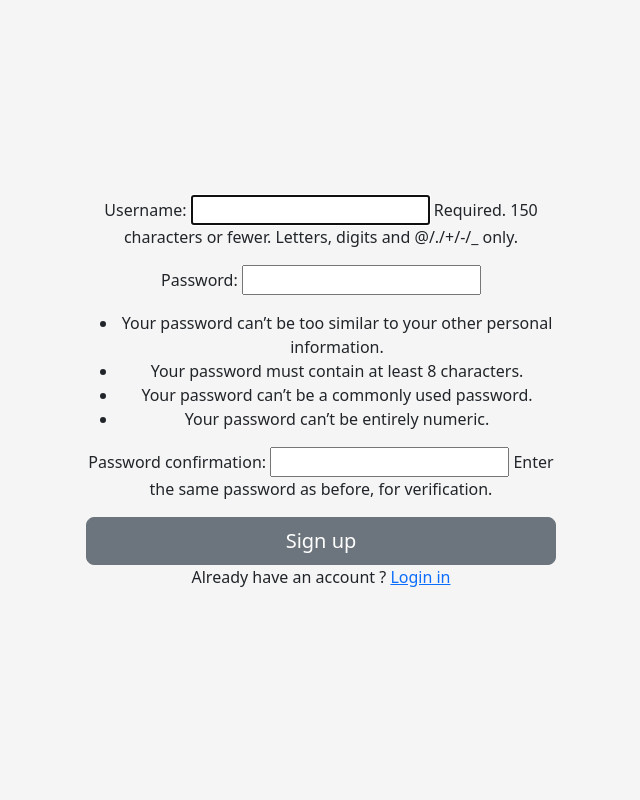
After one commit to ThienNguyenThanh/Memory-Management, a Django app: page /signup/ in a window 1280 px wide. The commit adds this page. Shown: the whole page, without its empty margins (319-959 px from the left). Run offline with Django 4.2, Linux system fonts and the light colour scheme.

Commit message:
Create Signup page

```diff
--- a/core/urls.py
+++ b/core/urls.py
@@ -1,15 +1,17 @@
-from django.contrib import admin
-from django.urls import path, include
-from django.contrib.auth import views as auth_views
 from django.conf import settings
 from django.conf.urls.static import static
-from .views import home_view, login_view
+from django.contrib import admin
+from django.contrib.auth import views as auth_views
+from django.urls import include, path
+
+from .views import home_view, login_view, signup_view
 
 urlpatterns = [
     path('admin/', admin.site.urls),
     path("login/", login_view, name="login"),
     # path('login/', auth_views.LoginView.as_view(), name='login'),
     path("logout/", auth_views.LogoutView.as_view(), name="logout"),
+    path("signup/", signup_view, name="signup"),
     path('social-auth/', include('social_django.urls', namespace="social")),
     path("", home_view, name="home"),
 
--- a/core/views.py
+++ b/core/views.py
@@ -1,9 +1,17 @@
-from django.shortcuts import render, redirect
-from memory.models import Memory, Images
+from django.contrib.auth import authenticate, forms, login
 from django.contrib.auth.decorators import login_required
-from django.contrib.auth import authenticate, login
+from django.shortcuts import redirect, render
 
-import json
+from memory.models import Images, Memory
+
+
+def signup_view(request):
+    new_user_form = forms.UserCreationForm(request.POST or None)
+    if new_user_form.is_valid():
+        user = new_user_form.save()
+        return redirect("/login")
+    context = {"form": new_user_form}
+    return render(request, 'signup.html', context)
 
 def login_view(request):
     if(request.method == "POST"):
--- a/memory/templates/memory/create_memory.html
+++ b/memory/templates/memory/create_memory.html
@@ -15,13 +15,13 @@
 
         <div class="form-group m-3">
             <label>Visited At</label>
-            <input  name="visited_date" type="date" placeholder="Create a new category"
+            <input required name="visited_date" type="date" placeholder="Create a new category"
                 class="form-control">
         </div>
 
         <div class="form-group m-3">
             <label>Upload image</label>
-            <input  name="images_upload" type="file" multiple class="form-control-file" accept=".png, .jpg, .jpeg">
+            <input required name="images_upload" type="file" multiple class="form-control-file" accept=".png, .jpg, .jpeg">
         </div>
 
         <button type='submit' class="btn btn-primary m-3">Submit</button>
--- a/templates/login.html
+++ b/templates/login.html
@@ -7,10 +7,9 @@
     <meta name="description" content="">
     <meta name="author" content="Mark Otto, Jacob Thornton, and Bootstrap contributors">
     <meta name="generator" content="Hugo 0.108.0">
-    <title>Signin Template · Bootstrap v5.3</title>
+    <title>Signin</title>
 
     <link href="https://cdn.jsdelivr.net/npm/bootstrap@5.3.0-alpha1/dist/css/bootstrap.min.css" rel="stylesheet" integrity="sha384-GLhlTQ8iRABdZLl6O3oVMWSktQOp6b7In1Zl3/Jr59b6EGGoI1aFkw7cmDA6j6gD" crossorigin="anonymous">
-    <link href="{% static 'memory/index.css' %}" rel="stylesheet">
     <style>
       html,
       body {
@@ -71,7 +70,7 @@
       <label>
         Don't have an account ?
       </label>
-      <a href="#">Sign up</a>
+      <a href="{% url 'signup' %}">Sign up</a>
     </div>
     <button class="w-100 btn btn-lg btn-secondary" type="submit">Login in</button>
   </form>
--- /dev/null
+++ b/templates/signup.html
@@ -0,0 +1,57 @@
+{% load static %}
+<!doctype html>
+<html lang="en">
+  <head>
+    <meta charset="utf-8">
+    <meta name="viewport" content="width=device-width, initial-scale=1">
+    <meta name="description" content="">
+    <meta name="author" content="Mark Otto, Jacob Thornton, and Bootstrap contributors">
+    <meta name="generator" content="Hugo 0.108.0">
+    <title>Sign up</title>
+
+    <link href="https://cdn.jsdelivr.net/npm/bootstrap@5.3.0-alpha1/dist/css/bootstrap.min.css" rel="stylesheet" integrity="sha384-GLhlTQ8iRABdZLl6O3oVMWSktQOp6b7In1Zl3/Jr59b6EGGoI1aFkw7cmDA6j6gD" crossorigin="anonymous">
+    <style>
+      html,
+      body {
+      height: 100%;
+      }
+
+      body {
+      display: flex;
+      /* align-items: center; */
+      padding-top: 40px;
+      padding-bottom: 40px;
+      background-color: #f5f5f5;
+      }
+
+      .form-signin {
+      max-width: 500px;
+      padding: 15px;
+      }
+
+
+
+
+    </style>
+  </head>
+  <body class="text-center">
+
+<main class="form-signin  m-auto">
+  <form method="POST">
+    {% csrf_token %}
+    {{form.as_p}}
+    <button class="w-100 btn btn-lg btn-secondary" type="submit">Sign up</button>
+  </form>
+  <div class="checkbox mb-3">
+    <label>
+      Already have an account ?
+    </label>
+    <a href="{% url 'login' %}">Login in</a>
+  </div>
+
+</main>
+
+
+
+  </body>
+</html>
```
